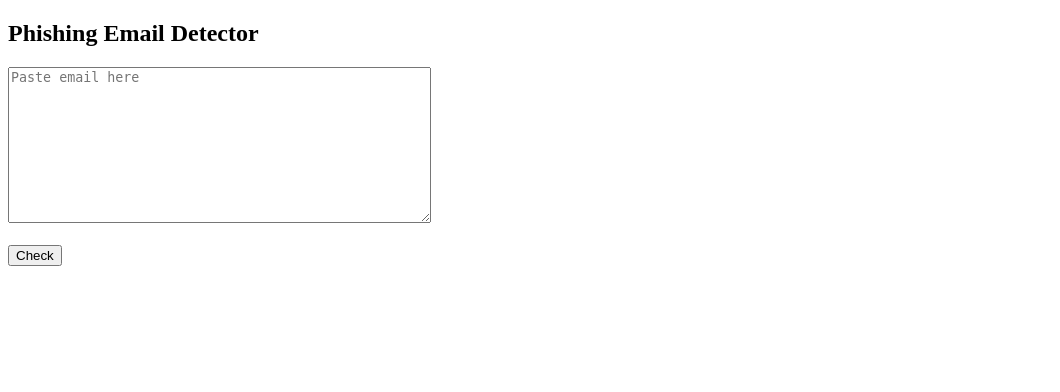
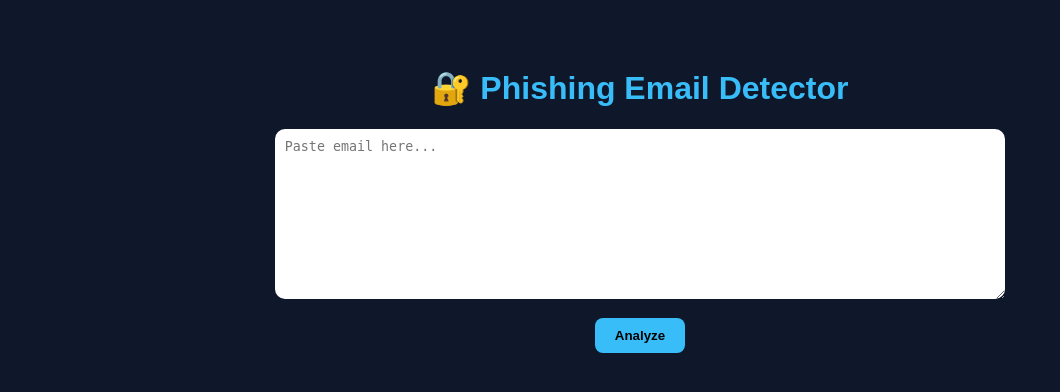
Before and after one commit to adagnan11/phishing-email-detector, a Flask app: page / in a window 1280 px wide. Shown: the top 392 px of the page, without its empty margins (0-1060 px from the left). Run offline with Flask 3, Linux system fonts and the light colour scheme; parts of the project's set-up code (start-up, migrations or seed data) failed here and were passed over.

Commit message:
Enhance UI and update title in index.html

```diff
--- a/templates/index.html
+++ b/templates/index.html
@@ -1,20 +1,61 @@
 <!DOCTYPE html>
 <html>
 <head>
-    <title>Phishing Detector</title>
+    <title>Phishing Email Detector</title>
+    <style>
+        body {
+            font-family: Arial;
+            background: #0f172a;
+            color: white;
+            text-align: center;
+            padding: 40px;
+        }
+
+        h1 {
+            color: #38bdf8;
+        }
+
+        textarea {
+            width: 60%;
+            height: 150px;
+            border-radius: 10px;
+            padding: 10px;
+            border: none;
+            outline: none;
+        }
+
+        button {
+            margin-top: 15px;
+            padding: 10px 20px;
+            border: none;
+            border-radius: 8px;
+            background: #38bdf8;
+            color: black;
+            font-weight: bold;
+            cursor: pointer;
+        }
+
+        .result {
+            margin-top: 20px;
+            font-size: 20px;
+        }
+    </style>
 </head>
+
 <body>
 
-<h2>Phishing Email Detector</h2>
+<h1>🔐 Phishing Email Detector</h1>
 
 <form method="POST">
-    <textarea name="email" rows="10" cols="50" placeholder="Paste email here"></textarea><br><br>
-    <button type="submit">Check</button>
+    <textarea name="email" placeholder="Paste email here..."></textarea><br>
+    <button type="submit">Analyze</button>
 </form>
 
 {% if prediction %}
-    <h3>{{ prediction }}</h3>
-    <p>Confidence: {{ probability }}%</p>
+    <div class="result">
+        <p>{{ prediction }}</p>
+        <p>Confidence: {{ probability }}%</p>
+    </div>
 {% endif %}
 
 </body>
```
